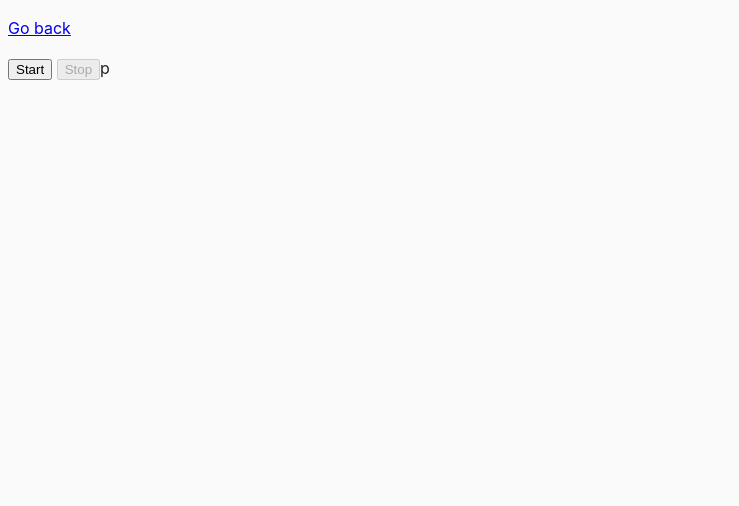
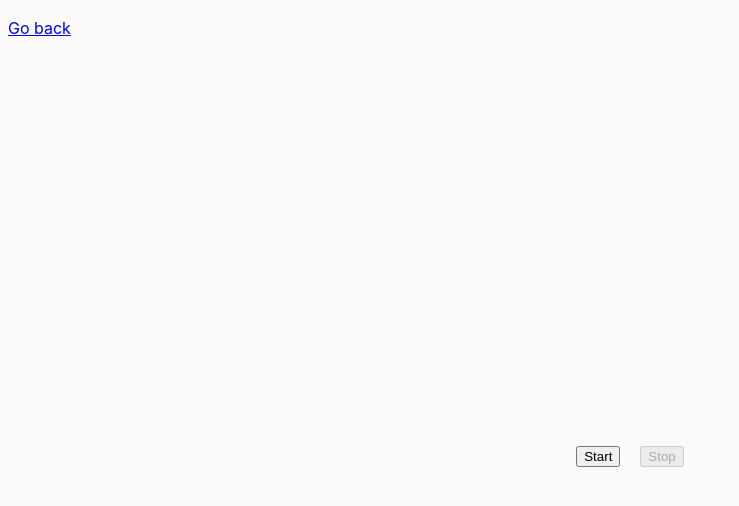
Before and after one commit to Mykyta-Zalogin/wt-js-02-color-switcher-timer, a website built with Parcel: page src/01-color-switcher.html in a window 1280 px wide. Shown: the whole page, without its empty margins (0-739 px from the left). Built offline with nearby package versions, Linux system fonts and the light colour scheme.

Commit message:
кнопки по центру

```diff
--- a/src/01-color-switcher.html
+++ b/src/01-color-switcher.html
@@ -8,10 +8,10 @@
   </head>
   <body>
     <p><a href="index.html">Go back</a></p>
-
+    <div class="container">
     <button type="button" data-start>Start</button>
-    <button type="button" data-stop>Stop</button>p
-
+    <button type="button" data-stop>Stop</button>
+<div>
     <script src="js/01-color-switcher.js" type="module"></script>
   </body>
 </html>
--- a/src/css/common.css
+++ b/src/css/common.css
@@ -32,3 +32,14 @@ img {
   font-size: 40px;
   text-align: center;
 }
+.container {
+  display: flex;
+  justify-content: center;
+  align-items: center;
+  height: 100vh;
+  text-align: center;
+}
+
+button {
+  margin-right: 20px;
+}
```
Also changed, not shown: dist/01-color-switcher.html, 4 other files.
